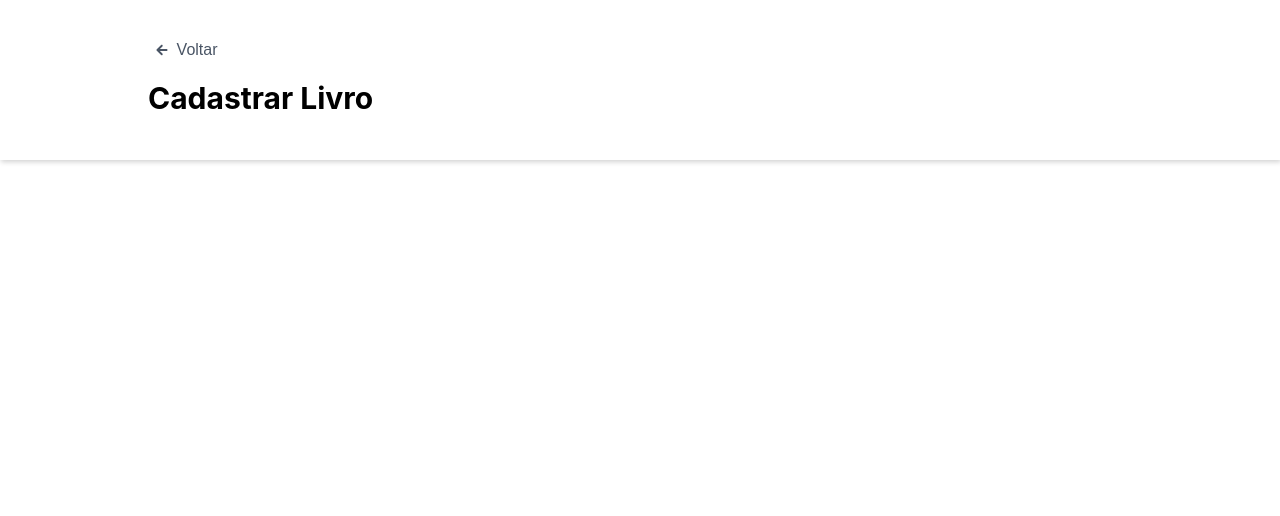
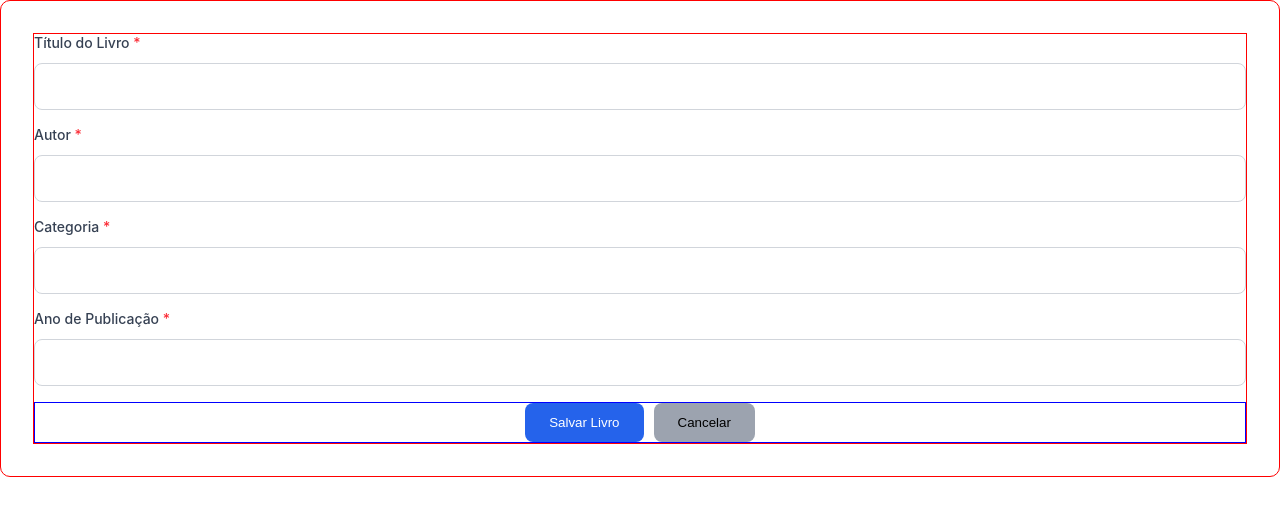
Before and after one commit to BencWislla/Library, a React (Create React App) app: page /RegisterBooks in a window 1280 px wide. Shown: the top 516 px of the page. Built offline with nearby package versions, Linux system fonts and the light colour scheme.

Commit message:
Create registre form

```diff
--- a/src/App.js
+++ b/src/App.js
@@ -1,10 +1,11 @@
-import { HeaderRegister } from "./components/HeaderRegister";
+import { FormRegisterBooks } from "./components/FormRegisterBooks";
 
 
 function App() {
   return (
     <div >
-      <HeaderRegister />
+
+      <FormRegisterBooks />
     </div>
   );
 }
--- a/src/components/FormRegisterBooks/index.jsx
+++ b/src/components/FormRegisterBooks/index.jsx
@@ -0,0 +1,20 @@
+import { Button } from "../ui/Button";
+import { Input } from "../ui/Input";
+import { ButtonContent, FormContainer, FormRegisterContainer } from "./styles";
+
+export function FormRegisterBooks() {
+  return (
+    <FormContainer>
+      <FormRegisterContainer>
+        <Input text={"Título do Livro "} />
+        <Input text={"Autor "} />
+        <Input text={"Categoria "} />
+        <Input text={"Ano de Publicação "} />
+        <ButtonContent>
+          <Button text={"Salvar Livro"} color={"#2563eb"} colorText={"white"} />
+          <Button text={"Cancelar"} color={"#9ca3af"} colorText={"black"} />
+        </ButtonContent>
+      </FormRegisterContainer>
+    </FormContainer>
+  );
+}
--- a/src/components/FormRegisterBooks/styles.js
+++ b/src/components/FormRegisterBooks/styles.js
@@ -0,0 +1,22 @@
+import styled from "styled-components";
+
+export const FormContainer = styled.div`
+background-color:#fff;
+border-radius: 10px;
+padding: 32px 32px;
+border: 1px solid red;
+`;
+export const FormRegisterContainer = styled.div`
+border:1px solid red;
+display:flex;
+flex-direction:column;
+gap:16px;
+`
+export const ButtonContent = styled.div`
+border:1px solid blue;
+display: flex;
+flex-direction: row;
+justify-content: center;
+align-items: center;
+gap: .625rem;
+`
--- a/src/components/ui/Input/styles.js
+++ b/src/components/ui/Input/styles.js
@@ -5,13 +5,14 @@ export const InputContainerWrapper = styled.div`
 width:100%;
 display: flex;
 flex-direction: column;
-gap:1rem ;
+gap: .75rem;
 `
 
 
 export const LabelContainer = styled.label`
  color: #364153;
  font-size: .875rem;
+ font-weight: 500;
 `;
 export const SpanText = styled.span`
   color: #FB2C36;
```
